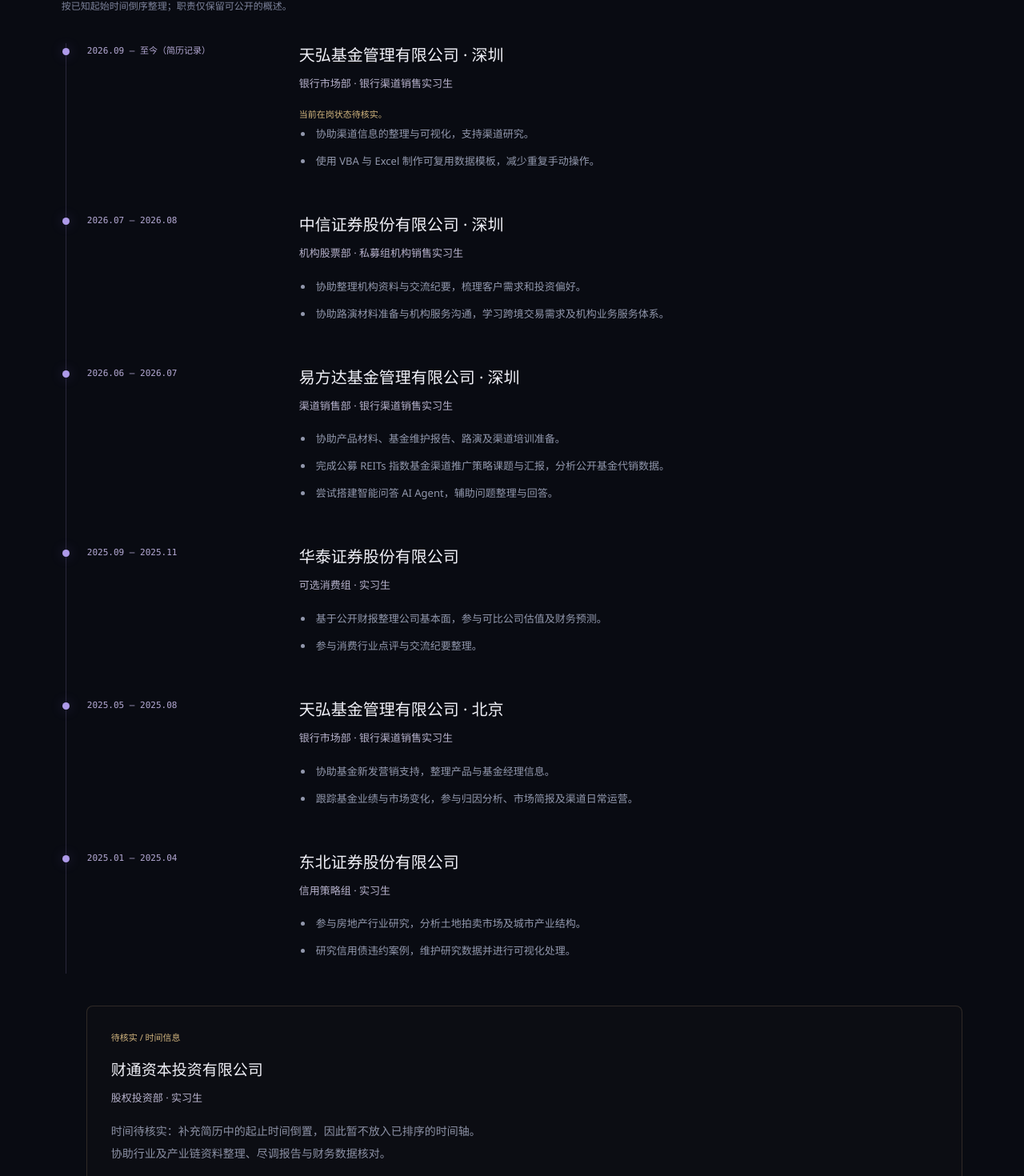
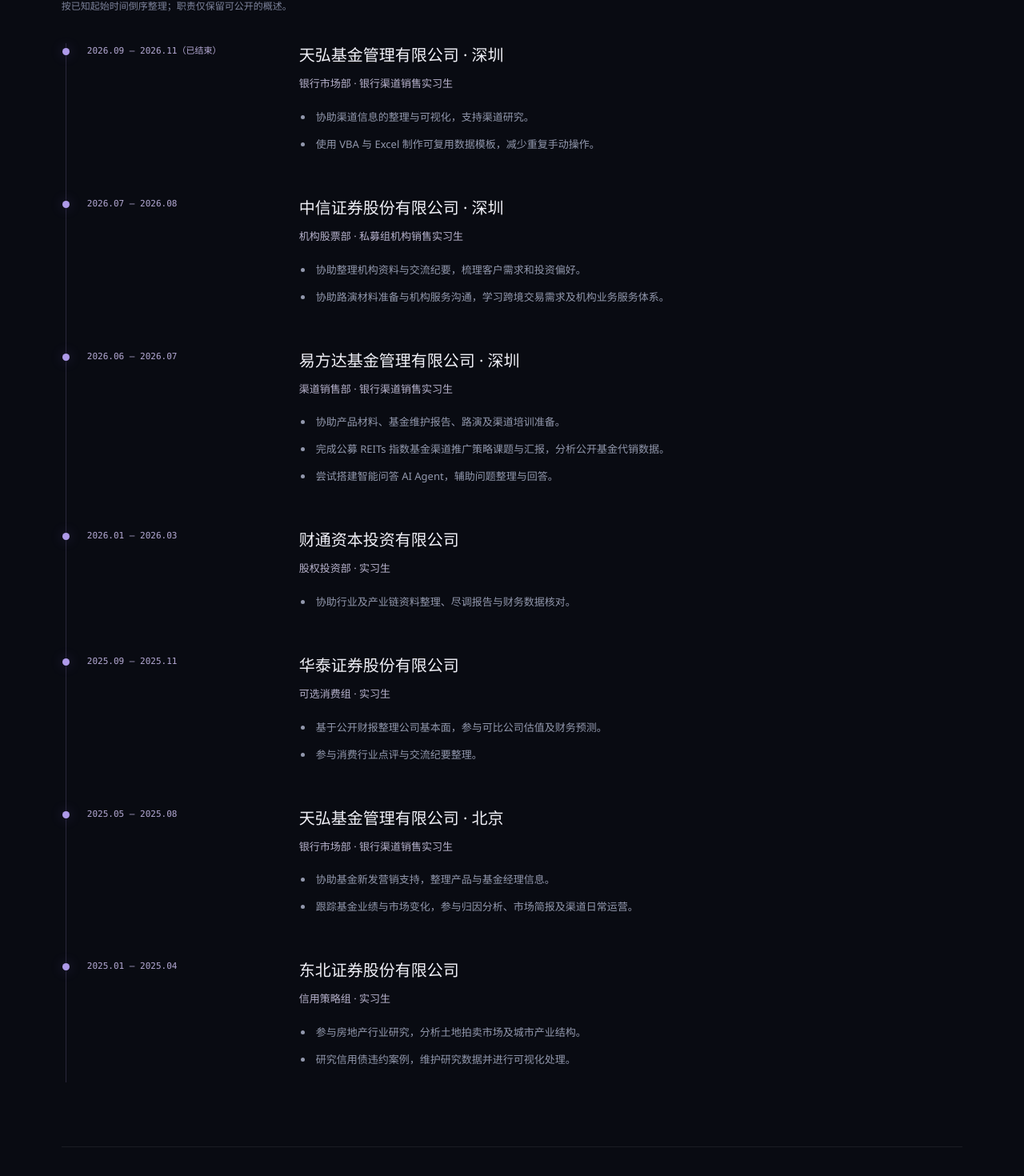
Before and after one commit to Sharpieiscoming/jasperjia-website, a Next.js app: page /about in a window 1280 px wide. Shown: the part 1772-3242 px from the top of the page at 80% size. Built offline with nearby package versions, Linux system fonts and the light colour scheme.

Commit message:
Confirm Tianhong and Caitong internship dates on About timeline

```diff
--- a/app/about/profile-data.ts
+++ b/app/about/profile-data.ts
@@ -5,18 +5,14 @@ export const education = [
  {date:pair('2021.09 — 2025.06','Sep 2021 — Jun 2025'),name:pair('对外经济贸易大学','University of International Business and Economics'),role:pair('经济学学士 · 全日制','Bachelor’s degree in Economics · Full-time'),notes:[pair('荣誉学士学位获得者。','Recipient of an honors bachelor’s degree.')]}
 ];
 export const experience = [
- {date:pair('2026.09 — 至今（简历记录）','Sep 2026 — Present (as listed in CV)'),name:pair('天弘基金管理有限公司 · 深圳','Tianhong Asset Management · Shenzhen'),role:pair('银行市场部 · 银行渠道销售实习生','Bank Marketing · Bank Channel Sales Intern'),pending:pair('当前在岗状态待核实。','Current employment status to be confirmed.'),notes:[pair('协助渠道信息的整理与可视化，支持渠道研究。','Helped organize and visualize channel information to support channel research.'),pair('使用 VBA 与 Excel 制作可复用数据模板，减少重复手动操作。','Built reusable VBA and Excel templates to reduce repetitive manual tasks.')]},
+ {date:pair('2026.09 — 2026.11（已结束）','Sep 2026 — Nov 2026 (completed)'),name:pair('天弘基金管理有限公司 · 深圳','Tianhong Asset Management · Shenzhen'),role:pair('银行市场部 · 银行渠道销售实习生','Bank Marketing · Bank Channel Sales Intern'),notes:[pair('协助渠道信息的整理与可视化，支持渠道研究。','Helped organize and visualize channel information to support channel research.'),pair('使用 VBA 与 Excel 制作可复用数据模板，减少重复手动操作。','Built reusable VBA and Excel templates to reduce repetitive manual tasks.')]},
  {date:pair('2026.07 — 2026.08','Jul 2026 — Aug 2026'),name:pair('中信证券股份有限公司 · 深圳','CITIC Securities · Shenzhen'),role:pair('机构股票部 · 私募组机构销售实习生','Institutional Equities · Institutional Sales Intern, Private Funds'),notes:[pair('协助整理机构资料与交流纪要，梳理客户需求和投资偏好。','Assisted with institutional profiles and meeting notes, summarizing client needs and investment preferences.'),pair('协助路演材料准备与机构服务沟通，学习跨境交易需求及机构业务服务体系。','Supported roadshow preparation and institutional service coordination; studied cross-border trading needs and institutional services.')]},
  {date:pair('2026.06 — 2026.07','Jun 2026 — Jul 2026'),name:pair('易方达基金管理有限公司 · 深圳','E Fund Management · Shenzhen'),role:pair('渠道销售部 · 银行渠道销售实习生','Channel Sales · Bank Channel Sales Intern'),notes:[pair('协助产品材料、基金维护报告、路演及渠道培训准备。','Assisted with product materials, fund updates, roadshows, and channel training preparation.'),pair('完成公募 REITs 指数基金渠道推广策略课题与汇报，分析公开基金代销数据。','Completed a research assignment and presentation on channel promotion strategies for public REIT index funds, and analyzed public fund distribution data.'),pair('尝试搭建智能问答 AI Agent，辅助问题整理与回答。','Explored building a Q&A AI agent to assist with organizing and answering questions.')]},
+ {date:pair('2026.01 — 2026.03','Jan 2026 — Mar 2026'),name:pair('财通资本投资有限公司','Caitong Capital Investment'),role:pair('股权投资部 · 实习生','Equity Investment · Intern'),notes:[pair('协助行业及产业链资料整理、尽调报告与财务数据核对。','Assisted with industry and supply-chain research, due diligence reports, and financial data checks.')]},
  {date:pair('2025.09 — 2025.11','Sep 2025 — Nov 2025'),name:pair('华泰证券股份有限公司','Huatai Securities'),role:pair('可选消费组 · 实习生','Consumer Discretionary Research · Intern'),notes:[pair('基于公开财报整理公司基本面，参与可比公司估值及财务预测。','Organized company fundamentals from public financial reports and contributed to comparable-company valuation and financial forecasts.'),pair('参与消费行业点评与交流纪要整理。','Contributed to consumer-sector commentary and meeting notes.')]},
  {date:pair('2025.05 — 2025.08','May 2025 — Aug 2025'),name:pair('天弘基金管理有限公司 · 北京','Tianhong Asset Management · Beijing'),role:pair('银行市场部 · 银行渠道销售实习生','Bank Marketing · Bank Channel Sales Intern'),notes:[pair('协助基金新发营销支持，整理产品与基金经理信息。','Supported fund launch marketing and organized product and fund manager information.'),pair('跟踪基金业绩与市场变化，参与归因分析、市场简报及渠道日常运营。','Tracked fund performance and market developments; contributed to attribution analysis, market briefs, and day-to-day channel operations.')]},
  {date:pair('2025.01 — 2025.04','Jan 2025 — Apr 2025'),name:pair('东北证券股份有限公司','Northeast Securities'),role:pair('信用策略组 · 实习生','Credit Strategy · Intern'),notes:[pair('参与房地产行业研究，分析土地拍卖市场及城市产业结构。','Contributed to real estate research on land auctions and urban industrial structures.'),pair('研究信用债违约案例，维护研究数据并进行可视化处理。','Studied credit bond default cases and maintained and visualized research data.')]}
 ];
-export const unconfirmedExperience = {
- name:pair('财通资本投资有限公司','Caitong Capital Investment'),role:pair('股权投资部 · 实习生','Equity Investment · Intern'),
- warning:pair('时间待核实：补充简历中的起止时间倒置，因此暂不放入已排序的时间轴。','Dates to be confirmed: the supplementary CV lists an end date before the start date, so this role is excluded from the dated timeline.'),
- notes:[pair('协助行业及产业链资料整理、尽调报告与财务数据核对。','Assisted with industry and supply-chain research, due diligence reports, and financial data checks.')]
-};
 export const skills = [
  {name:pair('研究分析','Research'),detail:pair('行业研究、公司基本面、可比估值、基金及信用研究。','Industry research, company fundamentals, comparable valuation, fund and credit research.')},
  {name:pair('商业分析','Business analysis'),detail:pair('渠道研究、产品材料整理、需求梳理与研究观点表达。','Channel research, product materials, needs analysis, and communication of research views.')},
--- a/app/about/profile.tsx
+++ b/app/about/profile.tsx
@@ -1,6 +1,6 @@
 'use client';
 import {useLanguage} from '../site-shell';
-import {education,experience,unconfirmedExperience,skills,beyond} from './profile-data';
+import {education,experience,skills,beyond} from './profile-data';
 import styles from './profile.module.css';
 
 export default function AboutProfile(){
@@ -16,7 +16,7 @@ export default function AboutProfile(){
  <p>{text('建立这个网站，是想给学习笔记、做过的尝试和还没有想明白的问题留一个地方。它不是一份完成的答案，也不只是简历的延伸；我希望在这里把自己的探索记录得更清楚。','I built this website to give my notes, experiments, and unresolved questions a place to live. It is neither a finished answer nor just an extended résumé. I want it to be a clearer record of what I am exploring.')}</p>
  </div></section>
  <section id="education" className="section"><p className="kicker">02 / EDUCATION</p><h2>{text('教育背景','Education')}</h2><ol className={styles.timeline}>{education.map(e=><li key={e.name.en}><p className={styles.date}>{e.date[lang]}</p><div><h3>{e.name[lang]}</h3><p className={styles.role}>{e.role[lang]}</p>{e.notes.map(n=><p key={n.en} className="body-copy">{n[lang]}</p>)}</div></li>)}</ol></section>
- <section id="experience" className="section"><p className="kicker">03 / EXPERIENCE</p><h2>{text('在实践中理解业务','Learning through practice')}</h2><p className={styles.intro}>{text('按已知起始时间倒序整理；职责仅保留可公开的概述。','Ordered by known start dates, newest first. Responsibilities are limited to public-facing summaries.')}</p><ol className={styles.timeline}>{experience.map(e=><li key={e.name.en+e.date.en}><p className={styles.date}>{e.date[lang]}</p><div><h3>{e.name[lang]}</h3><p className={styles.role}>{e.role[lang]}</p>{'pending' in e&&e.pending&&<p className={styles.pending}>{e.pending[lang]}</p>}<ul className={styles.duties}>{e.notes.map(n=><li key={n.en}>{n[lang]}</li>)}</ul></div></li>)}</ol><article className={styles.unconfirmed}><span className={styles.pending}>{text('待核实 / 时间信息','TO CONFIRM / DATES')}</span><h3>{unconfirmedExperience.name[lang]}</h3><p className={styles.role}>{unconfirmedExperience.role[lang]}</p><p className="body-copy">{unconfirmedExperience.warning[lang]}</p><p className="body-copy">{unconfirmedExperience.notes[0][lang]}</p></article></section>
+ <section id="experience" className="section"><p className="kicker">03 / EXPERIENCE</p><h2>{text('在实践中理解业务','Learning through practice')}</h2><p className={styles.intro}>{text('按已知起始时间倒序整理；职责仅保留可公开的概述。','Ordered by known start dates, newest first. Responsibilities are limited to public-facing summaries.')}</p><ol className={styles.timeline}>{experience.map(e=><li key={e.name.en+e.date.en}><p className={styles.date}>{e.date[lang]}</p><div><h3>{e.name[lang]}</h3><p className={styles.role}>{e.role[lang]}</p><ul className={styles.duties}>{e.notes.map(n=><li key={n.en}>{n[lang]}</li>)}</ul></div></li>)}</ol></section>
  <section id="skills" className="section"><p className="kicker">04 / SKILLS</p><h2>{text('能力与常用工具','Skills & tools')}</h2><div className={styles.grid}>{skills.map(s=><article key={s.name.en} className={styles.card}><h3>{s.name[lang]}</h3><p>{s.detail[lang]}</p></article>)}</div></section>
  <section id="beyond" className="section"><p className="kicker">05 / BEYOND WORK</p><h2>{text('工作之外','Beyond work')}</h2><div className={styles.grid}>{beyond.map((b,i)=><article key={b.name.en} className={styles.card}><span className={styles.number}>0{i+1}</span><h3>{b.name[lang]}</h3><p>{b.detail[lang]}</p></article>)}</div></section>
  </main>
```
